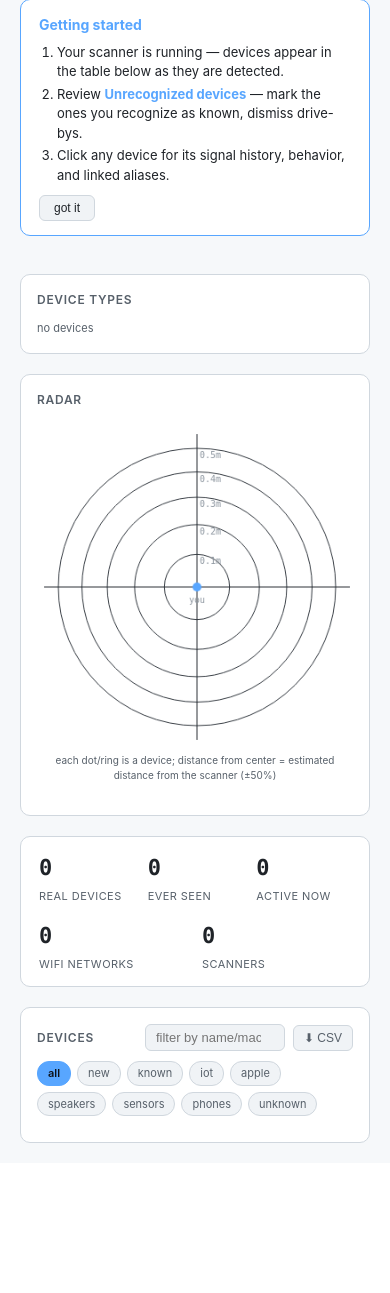
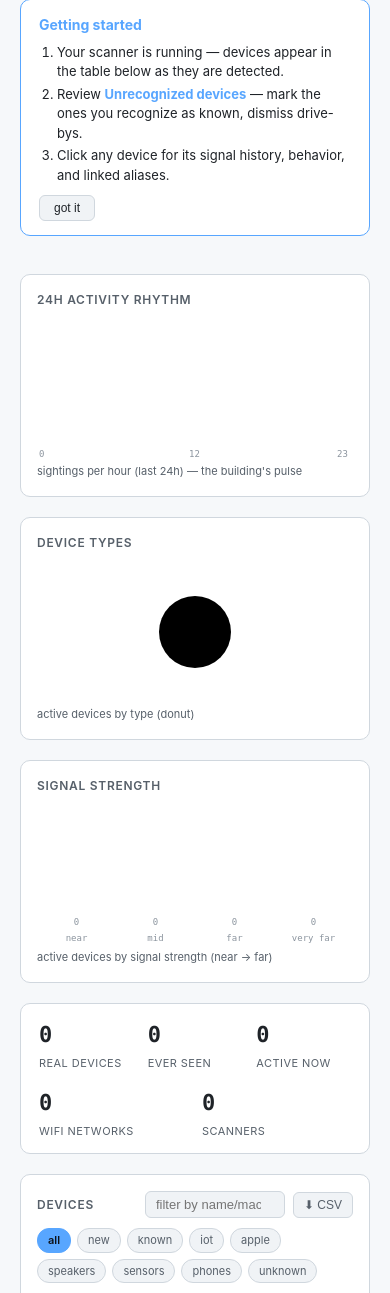
Before and after one commit to siropkin/neighborhood-rhythm, a Flask app: page / in a window 390 px wide. Shown: the part 214-1507 px from the top of the page. Before the commit the page ends 1357 px from the top, so only its background shows below. Run offline with Flask 3, Linux system fonts and the light colour scheme; data that the repository does not hold is empty.

Commit message:
Replace radar with useful charts: 24h rhythm, type donut, signal histogram
The radar looked cool but wasn't informative — distance is unreliable (±50%)
and the rings/dots communicate nothing actionable. Replaced it with three
charts that answer real questions:

- 24h activity rhythm: sightings per hour (last 24h) — the building's
  pulse. Daytime bars are blue, nighttime grey. Shows the residential
  rhythm (peaks 23:00/01:00, dips midday).
- Device-type donut: active devices by type, with the total in the center.
  A glance shows the device mix (phones vs IoT vs sensors).
- Signal-strength histogram: active devices bucketed near/mid/far/very far
  by RSSI. Shows how many devices are close vs distant (more useful than
  the radar's unreliable distance rings).

Chart data added to /api/stats (rhythm, type_counts, rssi_buckets).

Co-Authored-By: Claude <noreply@anthropic.com>

```diff
--- a/app.py
+++ b/app.py
@@ -488,10 +488,28 @@ def api_stats():
         # counts every MAC ever seen; this is the stable-device count.
         real = conn.execute("SELECT COUNT(*) c FROM devices WHERE sighting_count >= 3").fetchone()["c"]
         last = conn.execute("SELECT MAX(ts) m FROM sightings").fetchone()["m"]
+        # chart data: 24h activity rhythm (sightings per hour, last 24h)
+        import collections
+        rhythm = [0] * 24
+        for r in conn.execute("SELECT ts FROM sightings WHERE ts >= ?", (now - 86400,)).fetchall():
+            rhythm[time.localtime(r["ts"]).tm_hour] += 1
+        # device-type distribution (active now)
+        type_counts = collections.Counter()
+        for r in conn.execute("SELECT last_type FROM devices WHERE last_seen >= ?", (current_cutoff,)).fetchall():
+            type_counts[r["last_type"] or "unknown"] += 1
+        # signal-strength buckets (active now)
+        rssi_buckets = {"near": 0, "mid": 0, "far": 0, "very far": 0}
+        for r in conn.execute("SELECT rssi FROM sightings WHERE ts >= ? AND rssi IS NOT NULL", (current_cutoff,)).fetchall():
+            v = r["rssi"]
+            if v >= -60: rssi_buckets["near"] += 1
+            elif v >= -70: rssi_buckets["mid"] += 1
+            elif v >= -80: rssi_buckets["far"] += 1
+            else: rssi_buckets["very far"] += 1
     return jsonify({
         "current": current, "total": total, "real": real,
         "wifi": n_ap, "sensors": n_sensors, "fingerprints": n_fp,
         "last_scan": last,
+        "rhythm": rhythm, "type_counts": dict(type_counts), "rssi_buckets": rssi_buckets,
     })
 
 
--- a/static/app.js
+++ b/static/app.js
@@ -83,6 +83,78 @@ function pickBands(maxDist) {
   return bands.length ? bands : [top];
 }
 
+// ---------- charts: 24h rhythm, device-type donut, signal histogram ----------
+function drawRhythmChart(rhythm) {
+  const c = document.getElementById('rhythm-chart');
+  if (!c) return;
+  const ctx = c.getContext('2d');
+  const W = c.width = c.offsetWidth || 360, H = c.height;
+  ctx.clearRect(0, 0, W, H);
+  if (!rhythm) return;
+  const max = Math.max(1, ...rhythm);
+  const bw = W / 24;
+  for (let h = 0; h < 24; h++) {
+    const bh = (rhythm[h] / max) * (H - 20);
+    ctx.fillStyle = (h >= 8 && h <= 22) ? '#58a6ff' : '#30363d';
+    ctx.fillRect(h * bw + 1, H - bh - 14, bw - 2, bh);
+  }
+  ctx.fillStyle = '#8b949e'; ctx.font = '9px monospace';
+  ctx.fillText('0', 2, H - 2); ctx.fillText('12', W/2 - 6, H - 2); ctx.fillText('23', W - 16, H - 2);
+}
+
+function drawTypeDonut(typeCounts) {
+  const c = document.getElementById('type-chart');
+  if (!c) return;
+  const ctx = c.getContext('2d');
+  const W = c.width = c.offsetWidth || 360, H = c.height;
+  ctx.clearRect(0, 0, W, H);
+  if (!typeCounts) return;
+  const entries = Object.entries(typeCounts).sort((a, b) => b[1] - a[1]);
+  const total = entries.reduce((s, [, n]) => s + n, 0) || 1;
+  const cx = W/2, cy = H/2, r = Math.min(cx, cy) - 10;
+  let start = -Math.PI / 2;
+  for (const [t, n] of entries) {
+    const angle = (n / total) * 2 * Math.PI;
+    ctx.beginPath();
+    ctx.moveTo(cx, cy);
+    ctx.arc(cx, cy, r, start, start + angle);
+    ctx.closePath();
+    ctx.fillStyle = colorForType(t);
+    ctx.fill();
+    start += angle;
+  }
+  // hole
+  ctx.fillStyle = 'var(--surface)';
+  ctx.beginPath(); ctx.arc(cx, cy, r * 0.6, 0, 2*Math.PI); ctx.fill();
+  ctx.fillStyle = 'var(--text)'; ctx.font = 'bold 16px monospace'; ctx.textAlign = 'center';
+  ctx.fillText(total, cx, cy + 5);
+  ctx.textAlign = 'start';
+}
+
+function drawRssiHistogram(rssiBuckets) {
+  const c = document.getElementById('rssi-chart');
+  if (!c) return;
+  const ctx = c.getContext('2d');
+  const W = c.width = c.offsetWidth || 360, H = c.height;
+  ctx.clearRect(0, 0, W, H);
+  if (!rssiBuckets) return;
+  const labels = ['near', 'mid', 'far', 'very far'];
+  const colors = ['#3fb950', '#58a6ff', '#d29922', '#f85149'];
+  const max = Math.max(1, ...labels.map(l => rssiBuckets[l] || 0));
+  const bw = W / 4;
+  for (let i = 0; i < 4; i++) {
+    const v = rssiBuckets[labels[i]] || 0;
+    const bh = (v / max) * (H - 24);
+    ctx.fillStyle = colors[i];
+    ctx.fillRect(i * bw + 4, H - bh - 16, bw - 8, bh);
+    ctx.fillStyle = '#8b949e'; ctx.font = '9px monospace'; ctx.textAlign = 'center';
+    ctx.fillText(v, i * bw + bw/2, H - bh - 20);
+    ctx.fillText(labels[i], i * bw + bw/2, H - 4);
+  }
+  ctx.textAlign = 'start';
+}
+
+// legacy radar (kept for reference, no longer rendered)
 function drawRadar() {
   const c = document.getElementById('radar');
   const ctx = c.getContext('2d');
@@ -328,9 +400,9 @@ async function refresh() {
     state.devices = now.devices;
     state.positions = positions.positions;
     state.rogueMacs = new Set((rogues.rogues || []).map(r => r.mac));
-    drawRadar();
-    renderLegend();
-    renderTypeBreakdown();
+    drawRhythmChart(stats.rhythm);
+    drawTypeDonut(stats.type_counts);
+    drawRssiHistogram(stats.rssi_buckets);
     renderTable();
     renderRogue(rogues.rogues);
     renderStatusBanner(rogues.rogues || []);
--- a/static/style.css
+++ b/static/style.css
@@ -329,3 +329,7 @@ button:focus-visible { outline: 2px solid #4d9fff; outline-offset: 2px; }
 .d-actions { display: flex; gap: 10px; align-items: center; margin: 14px 0 20px; flex-wrap: wrap; }
 .d-actions .d-tag-input { flex: 1; min-width: 120px; margin-top: 0; }
 .d-actions .btn { margin-top: 0; width: auto; }
+/* charts row (replaces the radar) */
+.charts-row-wrap { display: flex; gap: 20px; flex-wrap: wrap; }
+.chart-panel { flex: 1 1 300px; min-width: 280px; }
+.chart-panel canvas { display: block; width: 100%; max-width: 100%; height: 140px; }
--- a/templates/index.html
+++ b/templates/index.html
@@ -39,16 +39,21 @@
     <button class="firstrun-dismiss" id="firstrun-dismiss">got it</button>
   </section>
 
-  <div class="radar-row-wrap">
-    <section class="breakdown-panel">
+  <div class="charts-row-wrap">
+    <section class="chart-panel">
+      <div class="panel-head"><h2>24h activity rhythm</h2></div>
+      <canvas id="rhythm-chart" width="360" height="140"></canvas>
+      <span class="d-hint">sightings per hour (last 24h) — the building's pulse</span>
+    </section>
+    <section class="chart-panel">
       <div class="panel-head"><h2>Device types</h2></div>
-      <div class="type-breakdown" id="type-breakdown"></div>
+      <canvas id="type-chart" width="360" height="140"></canvas>
+      <span class="d-hint">active devices by type (donut)</span>
     </section>
-    <section class="radar-panel">
-      <div class="panel-head"><h2>Radar</h2></div>
-      <canvas id="radar" width="360" height="360"></canvas>
-      <div class="radar-caption">each dot/ring is a device; distance from center = estimated distance from the scanner (±50%)</div>
-      <div class="legend" id="radar-legend"></div>
+    <section class="chart-panel">
+      <div class="panel-head"><h2>Signal strength</h2></div>
+      <canvas id="rssi-chart" width="360" height="140"></canvas>
+      <span class="d-hint">active devices by signal strength (near → far)</span>
     </section>
   </div>
 
```
